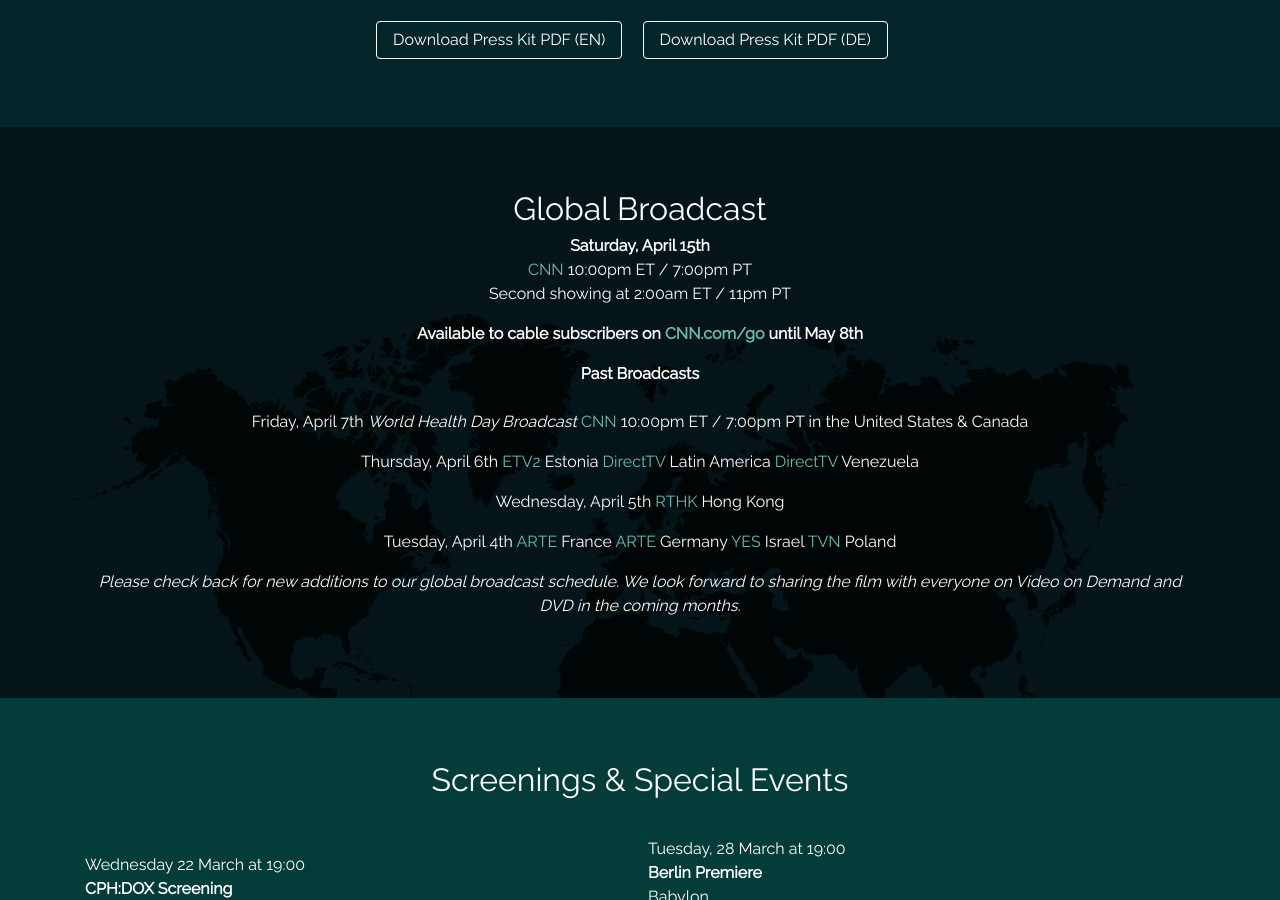
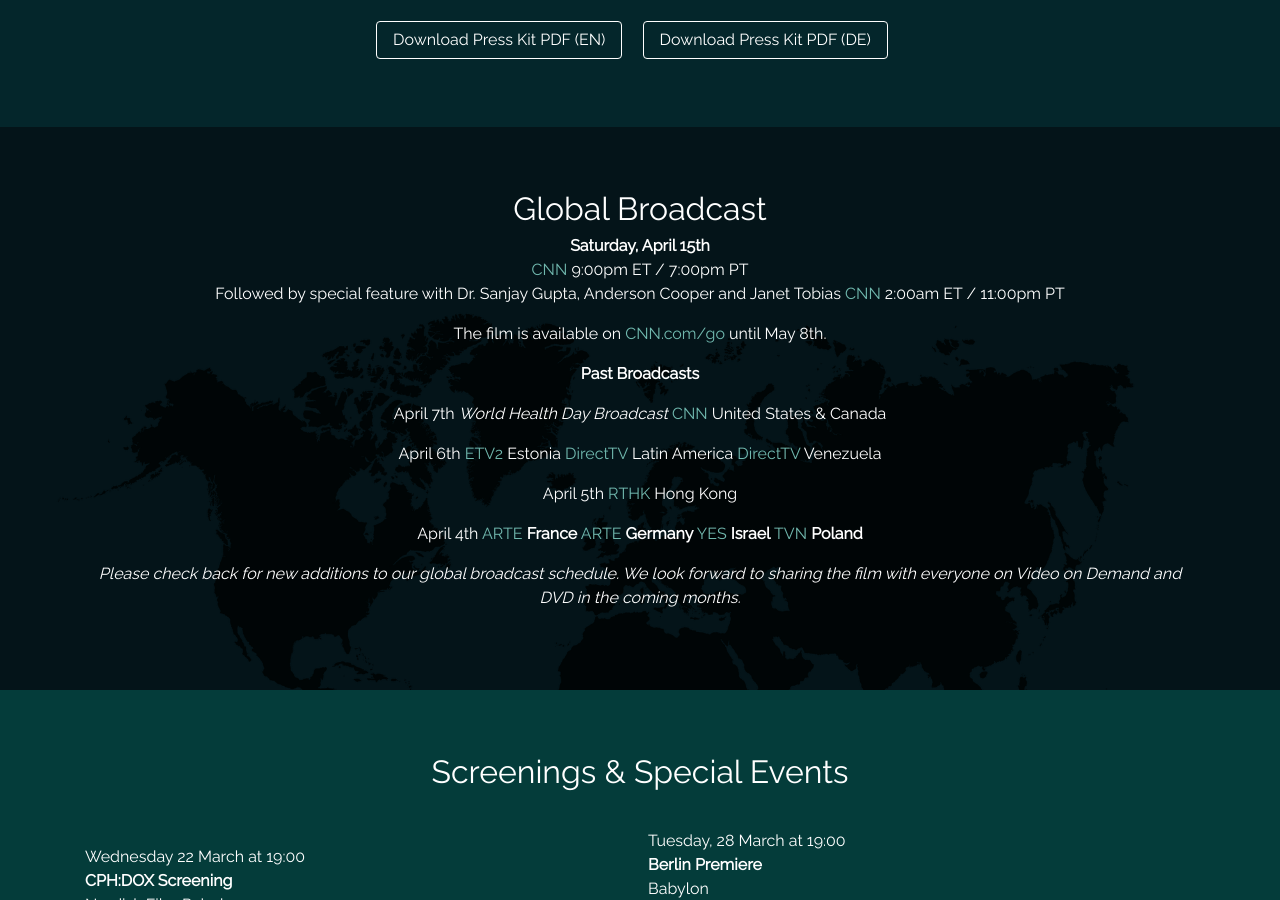
Before and after one commit to caseyg/takesallofus, a Jekyll site: the page built from index.md, in a window 1280 px wide and 900 px high, scrolled down 2577 px. Built offline with Jekyll 4.4.1, drawn with Linux system fonts in a browser that asks for light colours; nearby versions of some CDN libraries; comment, search, counter and statistics services are not loaded.

Commit message:
Updated Index

```diff
--- a/index.md
+++ b/index.md
@@ -11,17 +11,18 @@
     ## [Official Selection: Copenhagen Film Festival]! ![copenhagenfilmfestival.png](/uploads/copenhagenfilmfestival.png)
   trailer-youtube-id: zsB1sYSHEAM
 broadcastevents:
-  description: "**Saturday, April 15th**    \n[CNN](http://www.cnn.com) 10:00pm ET
-    / 7:00pm PT    \nSecond showing at 2:00am ET / 11pm PT    \n\n**Available to cable
-    subscribers on [CNN.com/go](http://www.cnn.com/go) until May 8th**\n\n**Past Broadcasts**\\\n\\\nFriday,
-    April 7th\n*World Health Day Broadcast*\n[CNN](http://www.cnn.com)  10:00pm ET
-    / 7:00pm PT in the United States & Canada\n\nThursday, April 6th\n[ETV2](http://etv2.err.ee)
-    Estonia\n[DirectTV](http://www.directvla.com) Latin America\n[DirectTV](http://www.directv.com.ve)
-    Venezuela\n\nWednesday, April 5th\n[RTHK](http://www.rthk.hk) Hong Kong\n\nTuesday,
-    April 4th\n[ARTE](http://www.arte.tv) France\n[ARTE](http://www.wdr.de) Germany\n[YES](http://www.yes.co.il)
-    Israel\n[TVN](http://www.tvn.pl) Poland\n\n*Please check back for new additions
-    to our global broadcast schedule. We look forward to sharing the film with everyone
-    on Video on Demand and DVD in the coming months.*"
+  description: "**Saturday, April 15th**\\\n[CNN](http://www.cnn.com)  9:00pm ET /
+    7:00pm PT \\\nFollowed by special feature with Dr. Sanjay Gupta, Anderson Cooper
+    and Janet Tobias \n[CNN](http://www.cnn.com)  2:00am ET / 11:00pm PT\n\nThe film
+    is available on [CNN.com/go](http://www.cnn.com/go) until May 8th.\n\n**Past Broadcasts**\n\nApril
+    7th\n*World Health Day Broadcast*\n[CNN](http://www.cnn.com) United States & Canada\n\nApril
+    6th\n[ETV2](http://etv2.err.ee) Estonia\n[DirectTV](http://www.directvla.com)
+    Latin America\n[DirectTV](http://www.directv.com.ve) Venezuela\n\nApril 5th\n[RTHK](http://www.rthk.hk)
+    Hong Kong\n\nApril 4th\n[ARTE](http://www.arte.tv) **France**\n[ARTE](http://www.wdr.de)
+    **Germany**\n[YES](http://www.yes.co.il) **Israel**\n[TVN](http://www.tvn.pl)
+    **Poland**\n\n*Please check back for new additions to our global broadcast schedule.
+    We look forward to sharing the film with everyone on Video on Demand and DVD in
+    the coming months.*"
 events:
 - date-and-time: Wednesday 22 March at 19:00
   title: 'CPH:DOX Screening '
```
